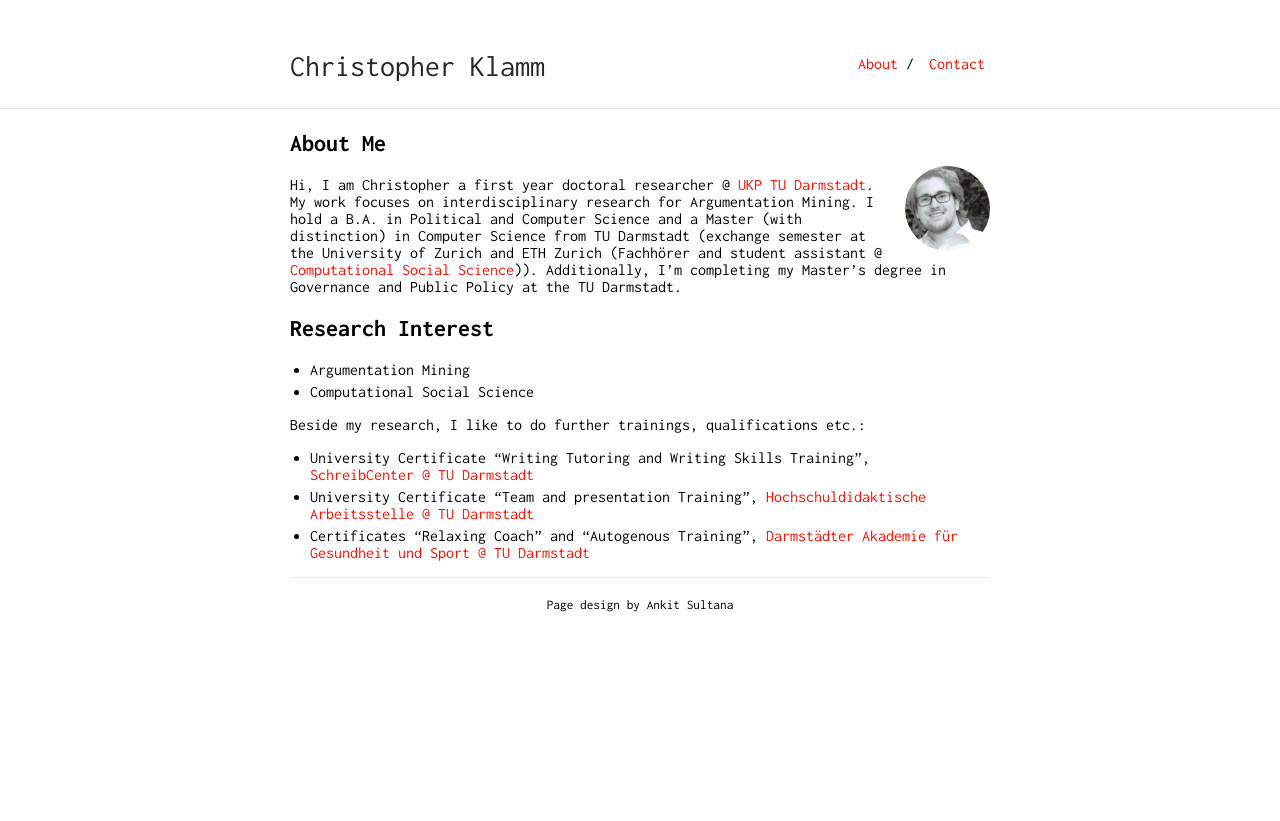
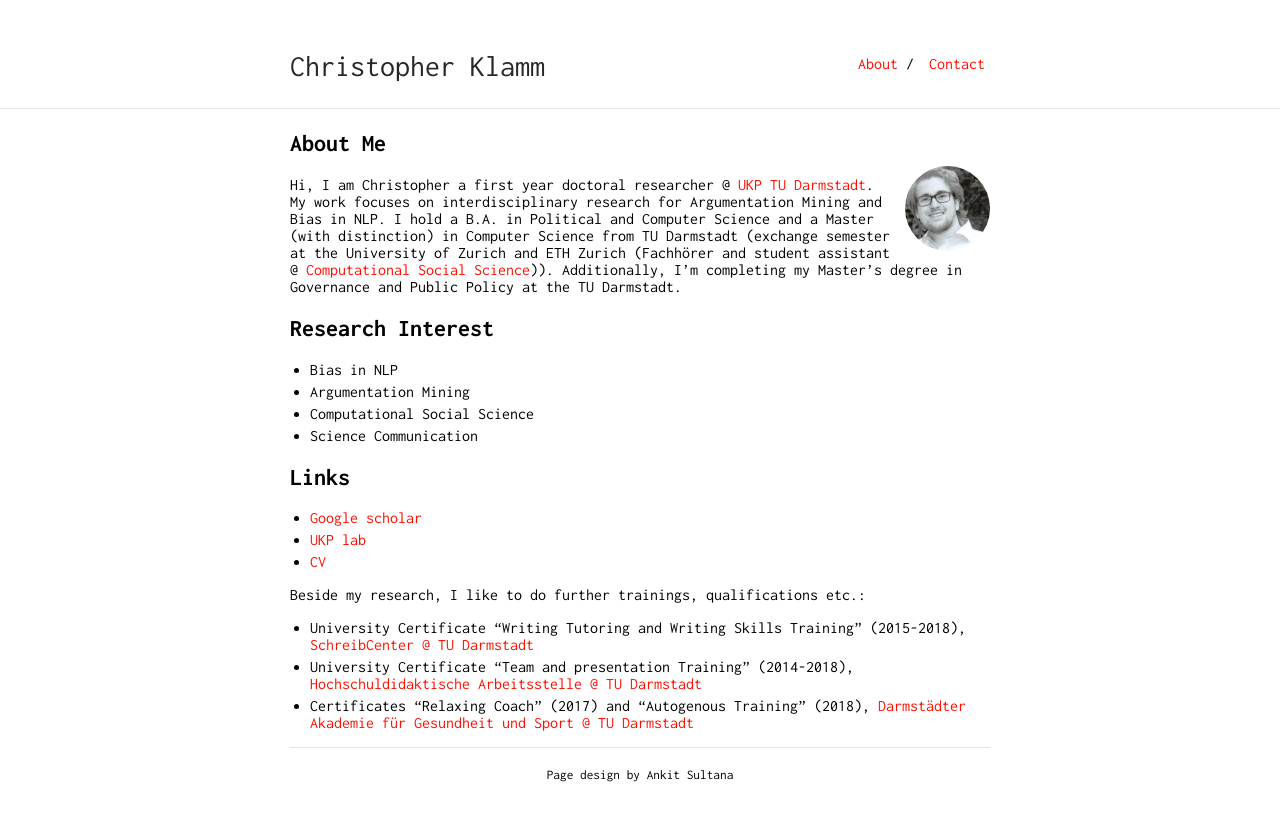
Before and after one commit to chkla/gitPage, a Jekyll site: the page built from index.md, in a window 1280 px wide. Shown: the top 821 px of the page. Built offline with Jekyll 4.4.1, drawn with Linux system fonts in a browser that asks for light colours; our own code applies the rules of GitHub Pages for plain Markdown files.

Commit message:
Update index.md

```diff
--- a/index.md
+++ b/index.md
@@ -6,13 +6,20 @@ layout: default
 
 <img class="profile-picture" src="chris.jpg">
 
-Hi, I am Christopher a first year doctoral researcher @ [UKP TU Darmstadt](https://www.informatik.tu-darmstadt.de/ukp/ukp_home/about_ukp/index.en.jsp). My work focuses on interdisciplinary research for Argumentation Mining. I hold a B.A. in Political and Computer Science and a Master (with distinction) in Computer Science from TU Darmstadt (exchange semester at the University of Zurich and ETH Zurich (Fachhörer and student assistant @ [Computational Social Science](http://www.coss.ethz.ch))). Additionally, I’m completing my Master’s degree in Governance and Public Policy at the TU Darmstadt.
+Hi, I am Christopher a first year doctoral researcher @ [UKP TU Darmstadt](https://www.informatik.tu-darmstadt.de/ukp/ukp_home/about_ukp/index.en.jsp). My work focuses on interdisciplinary research for Argumentation Mining and Bias in NLP. I hold a B.A. in Political and Computer Science and a Master (with distinction) in Computer Science from TU Darmstadt (exchange semester at the University of Zurich and ETH Zurich (Fachhörer and student assistant @ [Computational Social Science](http://www.coss.ethz.ch))). Additionally, I’m completing my Master’s degree in Governance and Public Policy at the TU Darmstadt.
 
 ## Research Interest
+* Bias in NLP
 * Argumentation Mining
 * Computational Social Science
+* Science Communication
+
+## Links
+* [Google scholar](https://scholar.google.de/citations?hl=de&authuser=1&user=oLSU8LEAAAAJ)
+* [UKP lab](https://www.informatik.tu-darmstadt.de/ukp/ukp_home/staff_ukp/detailseite_mitarbeiter_1_68224.en.jsp)
+* [CV]()
 
 Beside my research, I like to do further trainings, qualifications etc.:
-* University Certificate “Writing Tutoring and Writing Skills Training”, [SchreibCenter @ TU Darmstadt](https://www.owl.tu-darmstadt.de/schreibcenter_1/index.de.jsp)
-* University Certificate "Team and presentation Training", [Hochschuldidaktische Arbeitsstelle @ TU Darmstadt](https://www.hda.tu-darmstadt.de/hda/index.de.jsp)
-* Certificates "Relaxing Coach" and "Autogenous Training",  [Darmstädter Akademie für Gesundheit und Sport @ TU Darmstadt](https://www.sport.tu-darmstadt.de/dienstleistungen/fortbildungen_ifs.de.jsp)
+* University Certificate “Writing Tutoring and Writing Skills Training” (2015-2018), [SchreibCenter @ TU Darmstadt](https://www.owl.tu-darmstadt.de/schreibcenter_1/index.de.jsp)
+* University Certificate "Team and presentation Training" (2014-2018), [Hochschuldidaktische Arbeitsstelle @ TU Darmstadt](https://www.hda.tu-darmstadt.de/hda/index.de.jsp)
+* Certificates "Relaxing Coach" (2017) and "Autogenous Training" (2018),  [Darmstädter Akademie für Gesundheit und Sport @ TU Darmstadt](https://www.sport.tu-darmstadt.de/dienstleistungen/fortbildungen_ifs.de.jsp)
```
